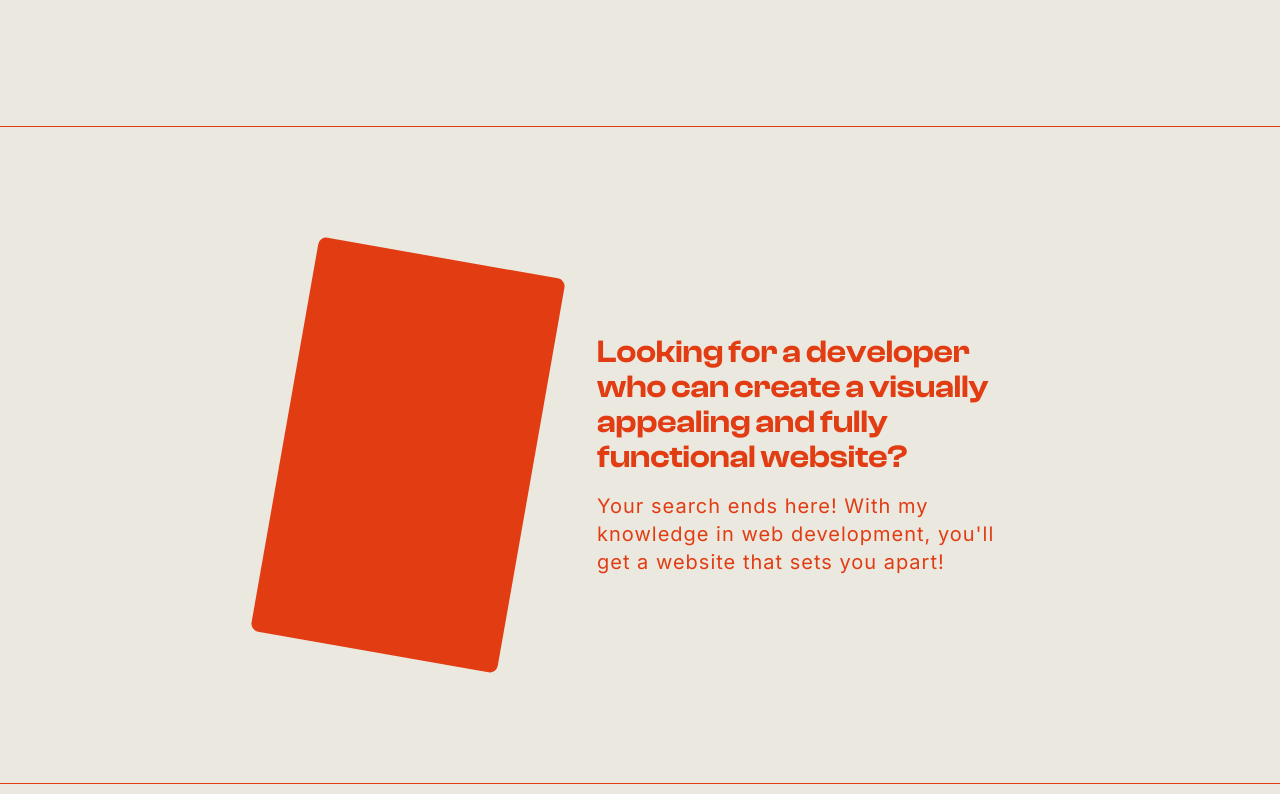
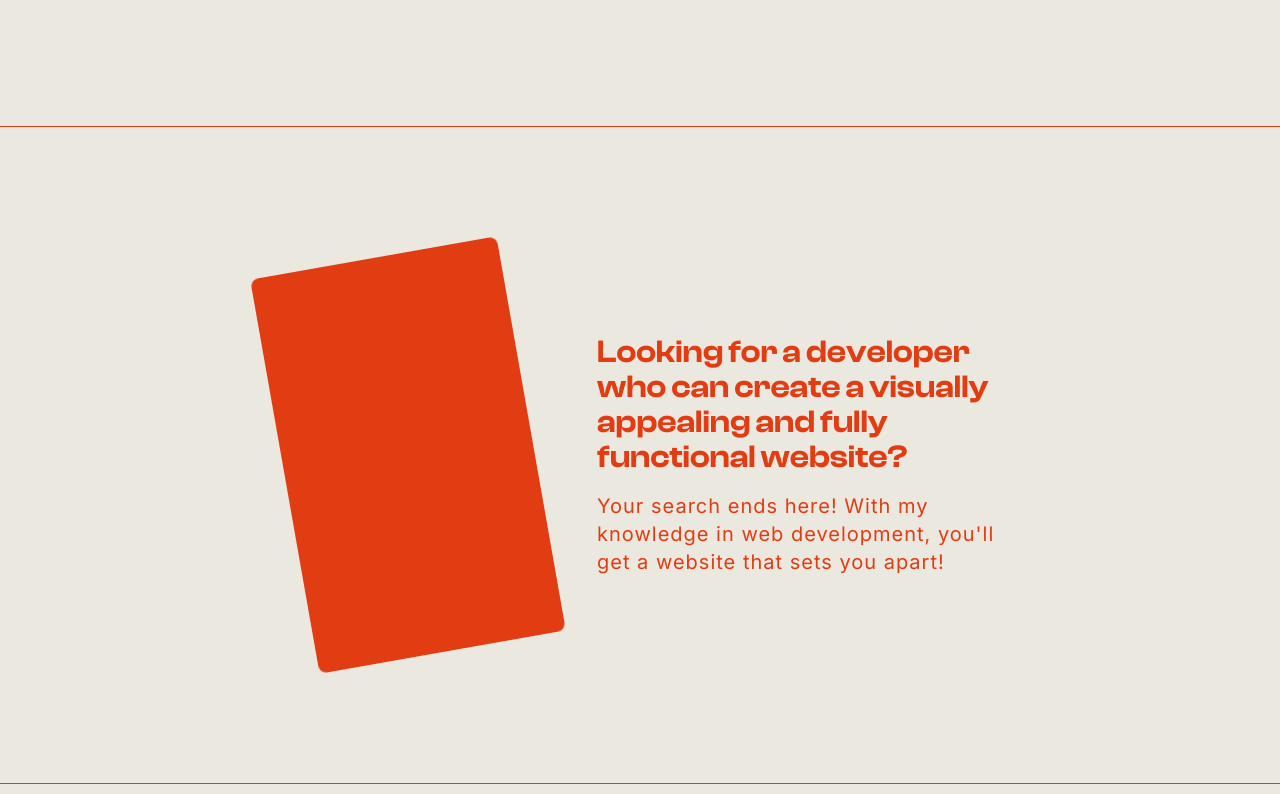
Before and after one commit to michaelcanonizado/michaelcanonizado, a Next.js app: page / in a window 1280 px wide. Shown: the part 946-1740 px from the top of the page. Built offline with nearby package versions, Linux system fonts and the light colour scheme.

Commit message:
feat: add scrolling effect to card in <Introduction/>

```diff
--- a/src/app/_sections/introduction.tsx
+++ b/src/app/_sections/introduction.tsx
@@ -1,19 +1,40 @@
+'use client';
+
 import { cn } from '@/lib/utils';
 import { ComponentBaseProps } from '@/types';
 import { TextBody, TextHeading } from '@/components/ui/text';
+import { motion, useScroll, useTransform } from 'framer-motion';
 import Card from '@/components/ui/card';
+import { useRef } from 'react';
 
 const Introduction = ({ className }: ComponentBaseProps) => {
+  const containerRef = useRef(null);
+  const { scrollYProgress } = useScroll({
+    target: containerRef,
+    offset: ['start end', 'end 70%']
+  });
+
+  const rotate = useTransform(scrollYProgress, [0, 1], [10, -10]);
+  const y = useTransform(scrollYProgress, [0, 1], [-150, 0]);
+
   return (
     <section
+      ref={containerRef}
       className={cn(
-        'container my-0 flex items-center justify-center space-x-xl border-y py-2xl',
+        'container my-0 flex items-center justify-center space-x-xl overflow-hidden border-y py-2xl',
         className
       )}
     >
-      <div className='rotate-[10deg]'>
+      <motion.div
+        style={{
+          y,
+          rotate: rotate
+        }}
+        className=''
+      >
         <Card />
-      </div>
+      </motion.div>
+
       <div className='max-w-[400px] space-y-md'>
         <div>
           <TextHeading>
```
